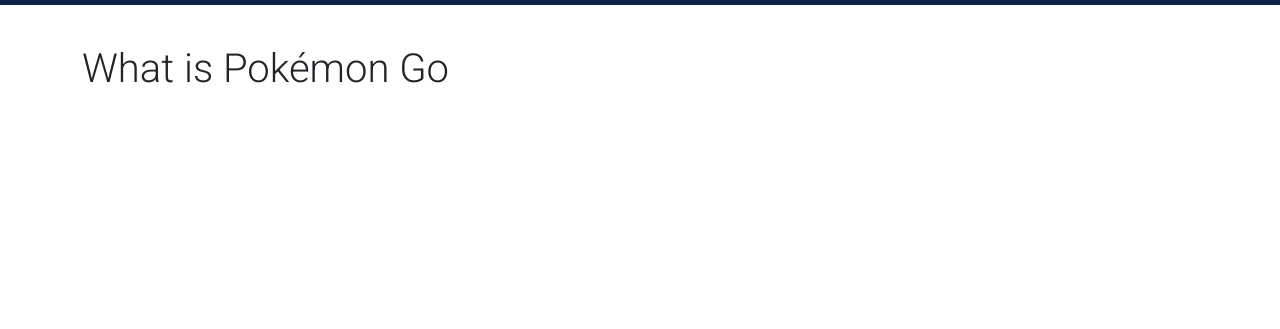
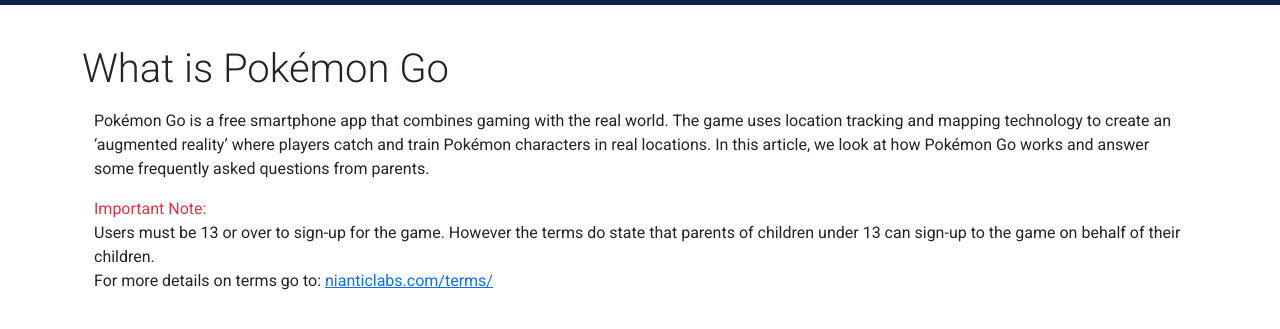
Before and after one commit to aizypena/Brabus-Pokemon, a website: page html files/about.html in a window 1280 px wide. Shown: the part 51-380 px from the top of the page. Drawn offline with nearby package versions, Linux system fonts and the light colour scheme; files whose address does not match are found by name; a web font is replaced by a local one.

Commit message:
added some files

```diff
--- a/html files/about.html
+++ b/html files/about.html
@@ -65,7 +65,28 @@
 
         <section id="what-pokemon">
             <div class="what-pokemon-container container">
-                <p class="display-6 weight-3">What is Pokémon Go</p>
+                <div>
+                    <p class="display-6 weight-2">What is Pokémon Go</p>
+                </div>
+                <div class="pokemongo-desc container-fluid">
+                    <p>
+                        Pokémon Go is a free smartphone app that combines gaming with the real world. The game uses
+                        location
+                        tracking and mapping technology to create an ‘augmented reality’ where players catch and train
+                        Pokémon characters in real locations. In this article, we look at how Pokémon Go works and
+                        answer
+                        some frequently asked questions from parents.
+                    </p>
+                </div>
+                <div class="container-fluid">
+                    <p class="text-danger m-0">Important Note:</p>
+                    <p class="m-0">Users must be 13 or over to sign-up for the game. However the terms do state
+                        that parents of
+                        children under 13 can sign-up to the game on behalf of their children.</p>
+                    <p class="m-0">For more details on terms go to: <span><a
+                                href="https://www.nianticlabs.com/terms?hl=en"
+                                target="_blank">nianticlabs.com/terms/</a></span></p>
+                </div>
             </div>
         </section>
 
```
Also changed, not shown: html files/cart.html (added, +14 -0 lines), html files/shop.html (+9 -0 lines), html files/user-profile.html (added, +14 -0 lines), index.html (+2 -1 lines).
